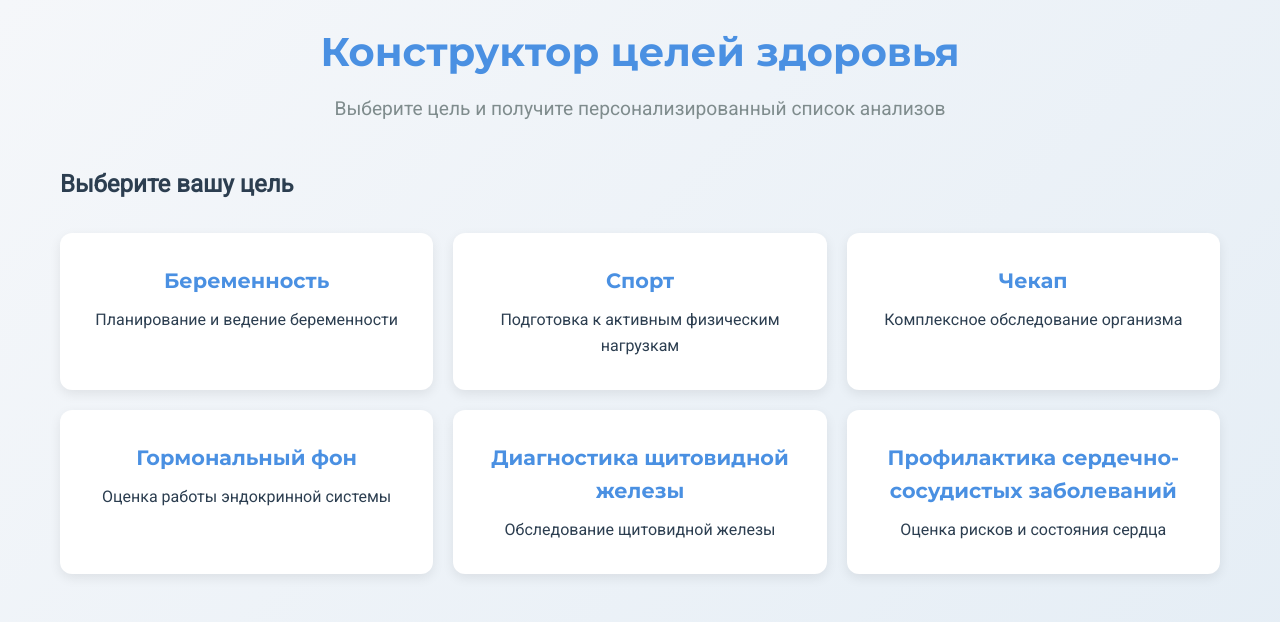
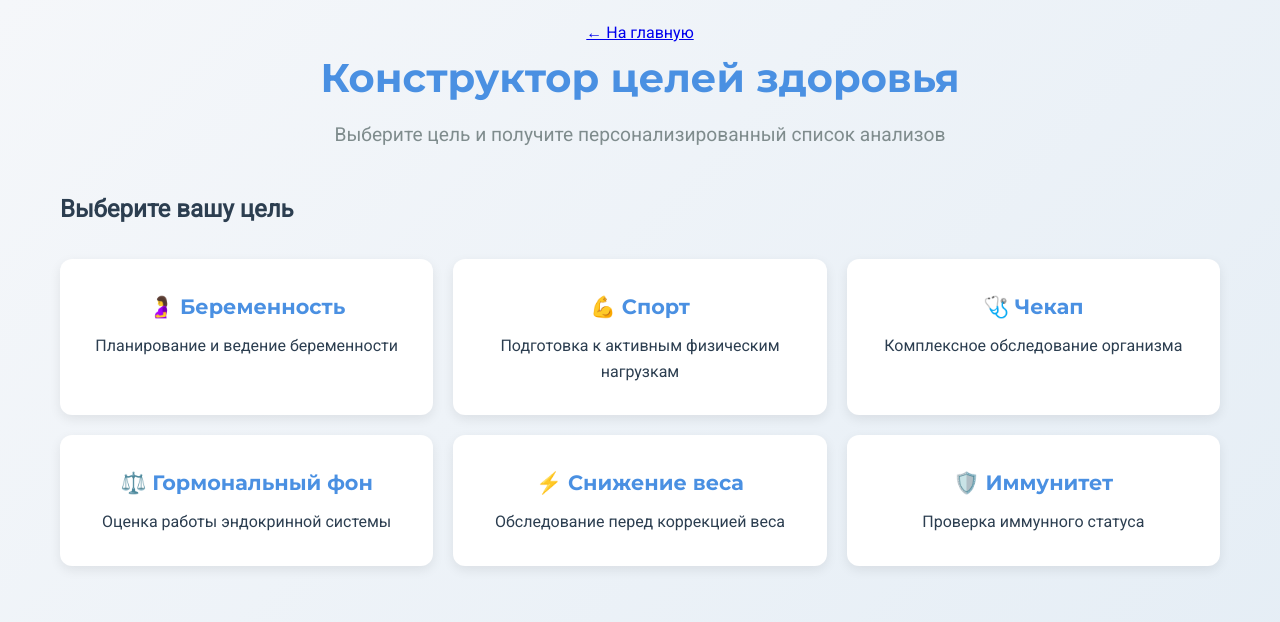
Before and after one commit to Un8ic/medical_examinations, a Flask app: page /goal_constructor in a window 1280 px wide. Shown: the top 622 px of the page. Run offline with Flask 3, Linux system fonts and the light colour scheme; data comes from the database, SQL or seed files in the repository.

Commit message:
Update goal_constructor.html

```diff
--- a/templates/goal_constructor.html
+++ b/templates/goal_constructor.html
@@ -5,48 +5,69 @@
     <meta name="viewport" content="width=device-width, initial-scale=1.0">
     <title>Конструктор целей | Мои МедАнализы</title>
     <link href="https://fonts.googleapis.com/css2?family=Montserrat:wght@400;500;600;700&family=Roboto&display=swap" rel="stylesheet">
-    <link rel="stylesheet" href="{{ url_for('static', filename='style.css') }}">
+    <link rel="stylesheet" href="style.css">
 </head>
 <body>
     <div class="container">
         <header>
+            <div class="header-nav">
+                <a href="index.html" class="back-link">← На главную</a>
                 <h1>Конструктор целей здоровья</h1>
+            </div>
             <p class="tagline">Выберите цель и получите персонализированный список анализов</p>
         </header>
 
         <main class="main-content">
-            <!-- Блок с уведомлениями -->
-            {% with messages = get_flashed_messages(with_categories=true) %}
-                {% if messages %}
-                    {% for category, message in messages %}
-                        <div class="flash-message {{ category }}">{{ message }}</div>
-                    {% endfor %}
-                {% endif %}
-            {% endwith %}
-
             <div class="goal-selection">
                 <h2>Выберите вашу цель</h2>
                 <div class="goals-grid">
-                    {% for goal in health_goals %}
-                    <div class="goal-card" data-goal-id="{{ goal.id }}">
-                        <h3>{{ goal.title }}</h3>
-                        <p>{{ goal.description }}</p>
+                    <div class="goal-card" data-goal-id="pregnancy">
+                        <h3>🤰 Беременность</h3>
+                        <p>Планирование и ведение беременности</p>
                     </div>
-                    {% endfor %}
+                    <div class="goal-card" data-goal-id="sport">
+                        <h3>💪 Спорт</h3>
+                        <p>Подготовка к активным физическим нагрузкам</p>
+                    </div>
+                    <div class="goal-card" data-goal-id="checkup">
+                        <h3>🩺 Чекап</h3>
+                        <p>Комплексное обследование организма</p>
+                    </div>
+                    <div class="goal-card" data-goal-id="hormones">
+                        <h3>⚖️ Гормональный фон</h3>
+                        <p>Оценка работы эндокринной системы</p>
+                    </div>
+                    <div class="goal-card" data-goal-id="weight">
+                        <h3>⚡ Снижение веса</h3>
+                        <p>Обследование перед коррекцией веса</p>
+                    </div>
+                    <div class="goal-card" data-goal-id="immunity">
+                        <h3>🛡️ Иммунитет</h3>
+                        <p>Проверка иммунного статуса</p>
+                    </div>
                 </div>
             </div>
 
             <div id="analyses-result" class="analyses-result" style="display: none;">
                 <h2>Рекомендуемые анализы</h2>
+                <div class="result-info">
+                    <p>На основе выбранной цели мы подготовили список анализов, которые помогут оценить ваше состояние здоровья.</p>
+                </div>
                 <div id="analyses-list" class="analyses-list">
-                    <!-- Список анализов будет подгружаться здесь через AJAX -->
+                    <!-- Список анализов будет генерироваться здесь -->
+                </div>
+                <div class="disclaimer">
+                    <p><strong>Важно:</strong> Данный список является рекомендательным. Для точной диагностики и назначения анализов обратитесь к врачу.</p>
                 </div>
             </div>
         </main>
     </div>
 
+    <script src="data.js"></script>
     <script>
-        // JavaScript для загрузки анализов при выборе цели
+        // Данные анализов (вынесены в отдельный файл data.js)
+        const analysesData = window.analysesData;
+
         document.querySelectorAll('.goal-card').forEach(card => {
             card.addEventListener('click', function() {
                 const goalId = this.getAttribute('data-goal-id');
@@ -55,33 +76,57 @@
                 document.querySelectorAll('.goal-card').forEach(c => c.classList.remove('selected'));
                 this.classList.add('selected');
 
-                // AJAX-запрос для получения анализов
-                fetch(`/get_analyses/${goalId}`)
-                    .then(response => response.json())
-                    .then(data => {
+                // Получаем анализы для выбранной цели
+                const analyses = analysesData[goalId];
+                displayAnalyses(analyses, goalId);
+            });
+        });
+
+        function displayAnalyses(analyses, goalId) {
             const resultContainer = document.getElementById('analyses-result');
             const analysesList = document.getElementById('analyses-list');
 
             analysesList.innerHTML = '';
 
-                        data.analyses.forEach(analysis => {
+            if (analyses && analyses.length > 0) {
+                analyses.forEach(analysis => {
                     const analysisItem = document.createElement('div');
                     analysisItem.className = 'analysis-item';
                     analysisItem.innerHTML = `
                         <h4>${analysis.name}</h4>
-                                <p>${analysis.reason}</p>
+                        <p><strong>Зачем нужен:</strong> ${analysis.reason}</p>
+                        ${analysis.details ? `<p class="analysis-details">${analysis.details}</p>` : ''}
                     `;
                     analysesList.appendChild(analysisItem);
                 });
 
                 resultContainer.style.display = 'block';
                 resultContainer.scrollIntoView({ behavior: 'smooth' });
-                    })
-                    .catch(error => {
-                        console.error('Ошибка:', error);
-                    });
-            });
-        });
+            } else {
+                analysesList.innerHTML = '<p>Информация по выбранной цели временно недоступна.</p>';
+                resultContainer.style.display = 'block';
+            }
+        }
+
+        // Показываем первое сообщение при загрузке
+        setTimeout(() => {
+            if (!document.querySelector('.goal-card.selected')) {
+                showMessage('Добро пожаловать! Выберите цель для получения списка анализов.', 'info');
+            }
+        }, 1000);
+
+        function showMessage(message, type) {
+            const messageDiv = document.createElement('div');
+            messageDiv.className = `flash-message ${type}`;
+            messageDiv.textContent = message;
+
+            const mainContent = document.querySelector('.main-content');
+            mainContent.insertBefore(messageDiv, mainContent.firstChild);
+
+            setTimeout(() => {
+                messageDiv.remove();
+            }, 5000);
+        }
     </script>
 </body>
 </html>
```
Lines whose indentation alone changed are shown as unchanged.
